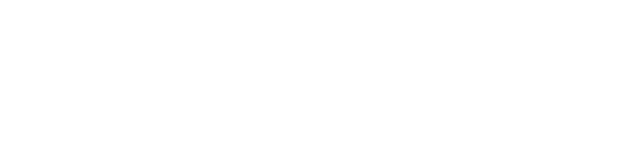
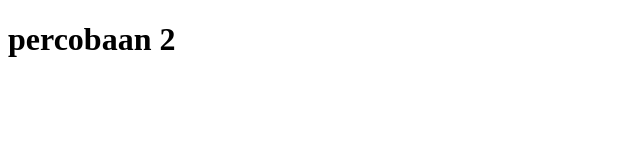
Before and after one commit to feriyan368/feriyan368.github.io, a plain HTML site: page index.html in a window 1280 px wide. Shown: the whole page, without its empty margins (0-640 px from the left). Drawn offline with Linux system fonts and the light colour scheme.

Commit message:
pesan perubahan

```diff
--- a/index.html
+++ b/index.html
@@ -9,7 +9,7 @@
 </head>
 
 <body>
-
+    <h1>percobaan 2</h1>
 </body>
 
 </html>
```
